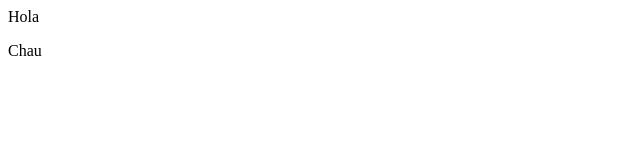
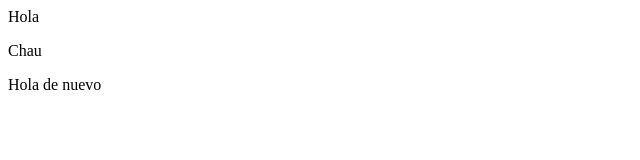
Before and after one commit to dtaubaso/PRUEBA_GIT, a plain HTML site: page index.html in a window 1280 px wide. Shown: the whole page, without its empty margins (0-640 px from the left). Drawn offline with Linux system fonts and the light colour scheme.

Commit message:
agrega hola de nuevo

```diff
--- a/index.html
+++ b/index.html
@@ -1,2 +1,3 @@
 <p>Hola</p>
 <p>Chau</p>
+<p>Hola de nuevo</p>
```
